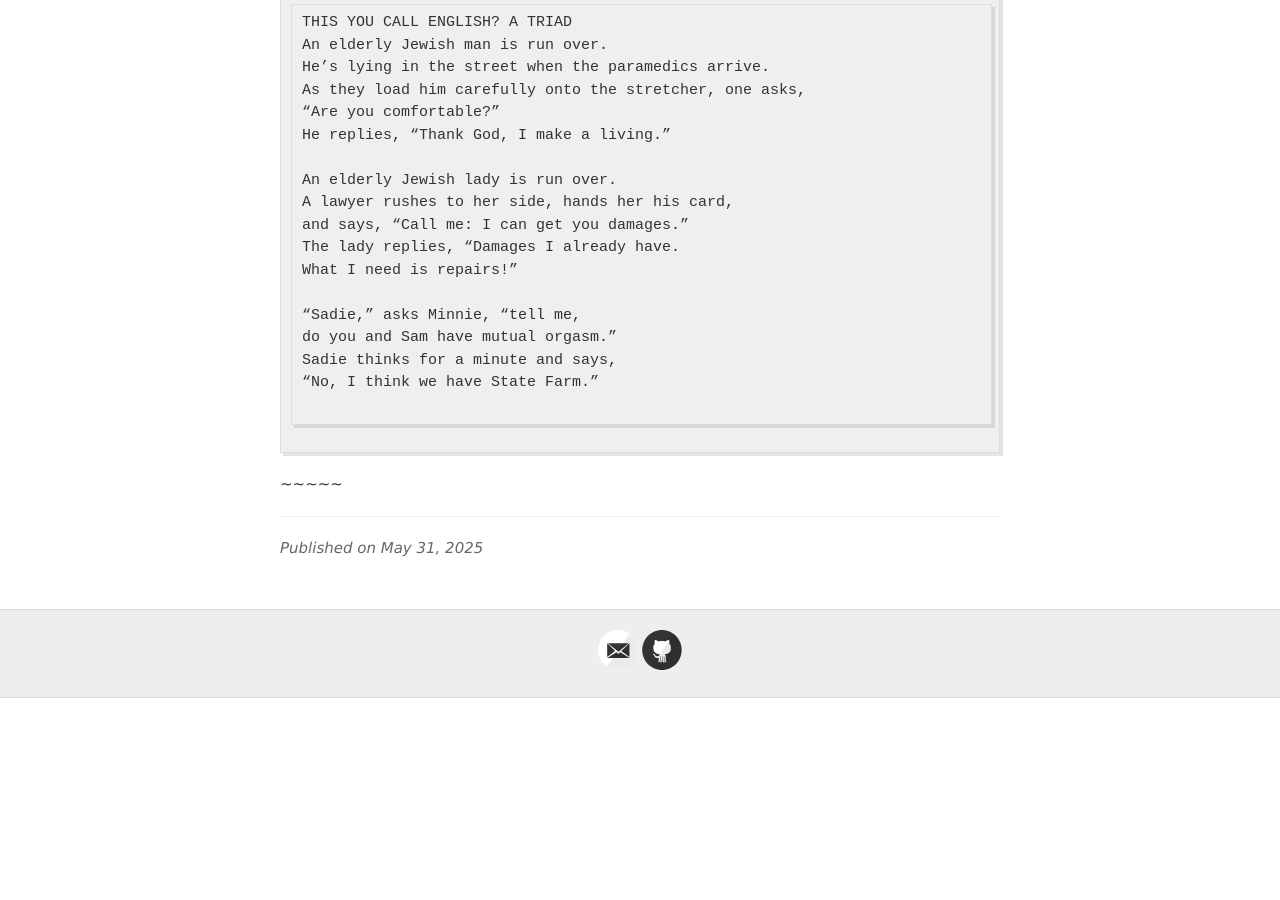
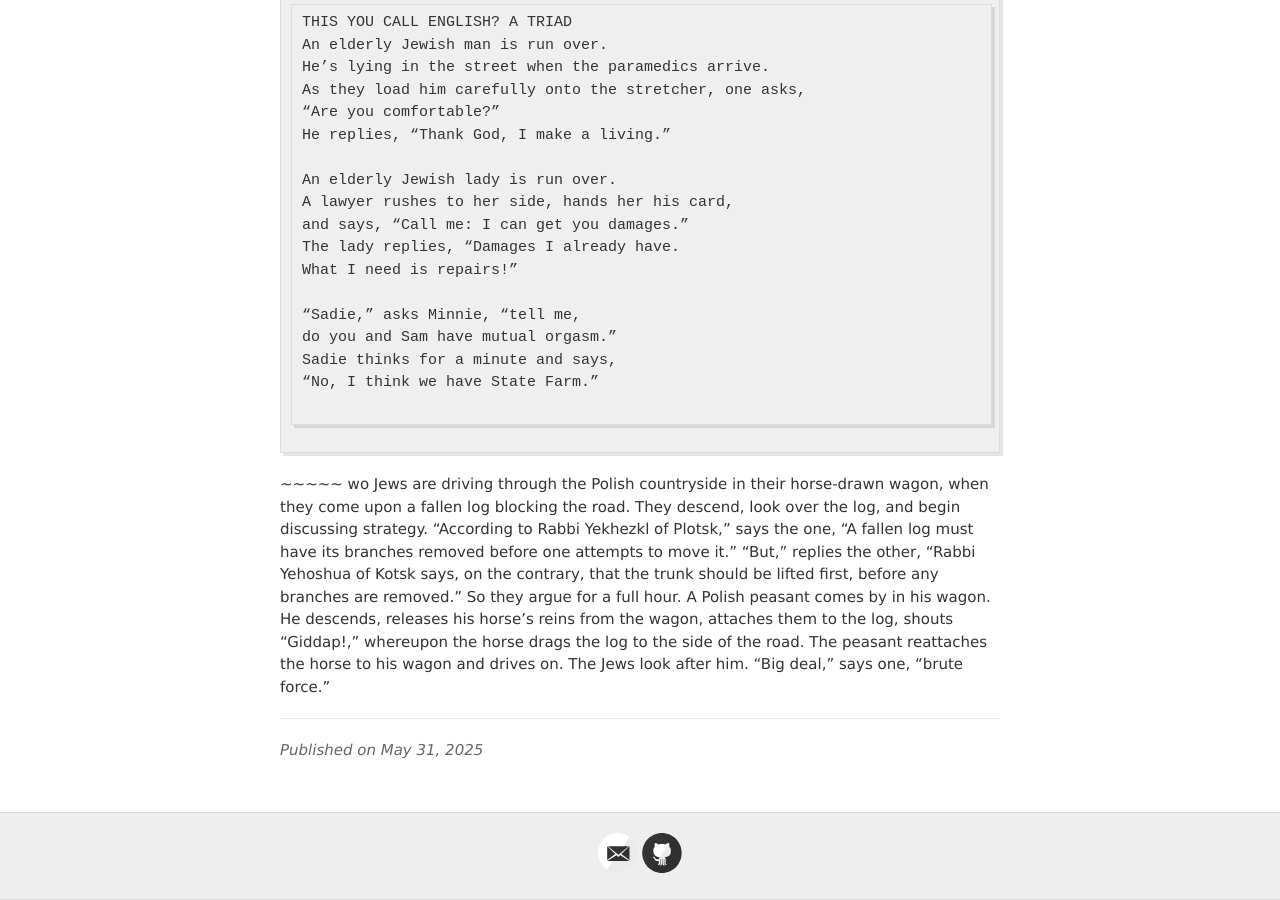
Before and after one commit to jvmallow/jvmallow.github.io, a Jekyll site: the page built from _posts/2025-05-31-Jewish_Humor.md, in a window 1280 px wide and 900 px high, scrolled down 23623 px. Built offline with Jekyll 4.4.1, drawn with Linux system fonts in a browser that asks for light colours; a script that is not in the unit is left out; before the commit the page ends 24321 px from its top, so only the background shows below that.

Commit message:
Update 2025-05-31-Jewish_Humor.md

```diff
--- a/_posts/2025-05-31-Jewish_Humor.md
+++ b/_posts/2025-05-31-Jewish_Humor.md
@@ -955,3 +955,16 @@ Sadie thinks for a minute and says,
 
 ~~~~~
 ~~~~~
+wo Jews are driving through the Polish countryside
+in their horse-drawn wagon, when they come upon a fallen log
+blocking the road. They descend, look over the log, and begin discussing strategy.
+“According to Rabbi Yekhezkl of Plotsk,” says the one,
+“A fallen log must have its branches removed before one attempts to move it.”
+“But,” replies the other, “Rabbi Yehoshua of Kotsk says, on the contrary,
+that the trunk should be lifted first, before any branches are removed.”
+So they argue for a full hour. A Polish peasant comes by in his wagon.
+He descends, releases his horse’s reins from the wagon, attaches them
+ to the log, shouts “Giddap!,” whereupon the horse drags the log
+to the side of the road. The peasant reattaches the horse to his wagon and drives on.
+The Jews look after him.
+“Big deal,” says one, “brute force.”
```
